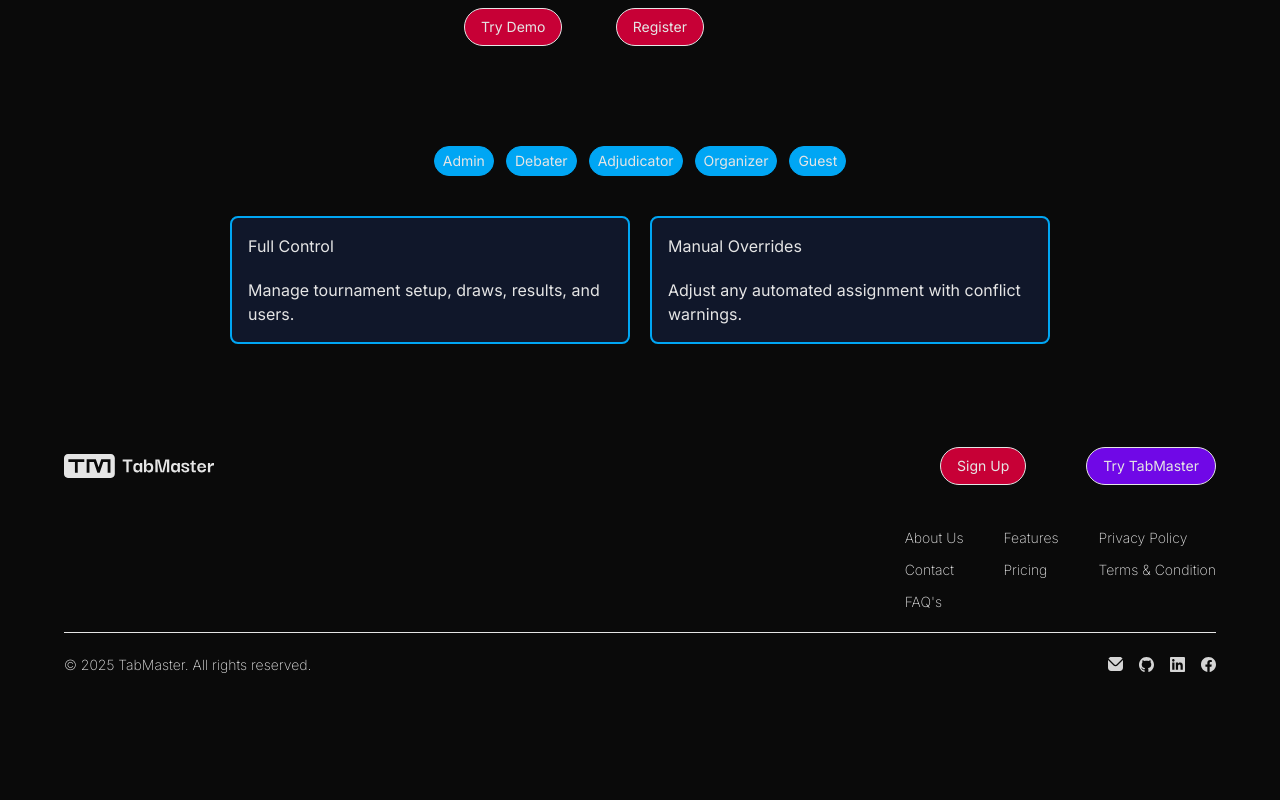
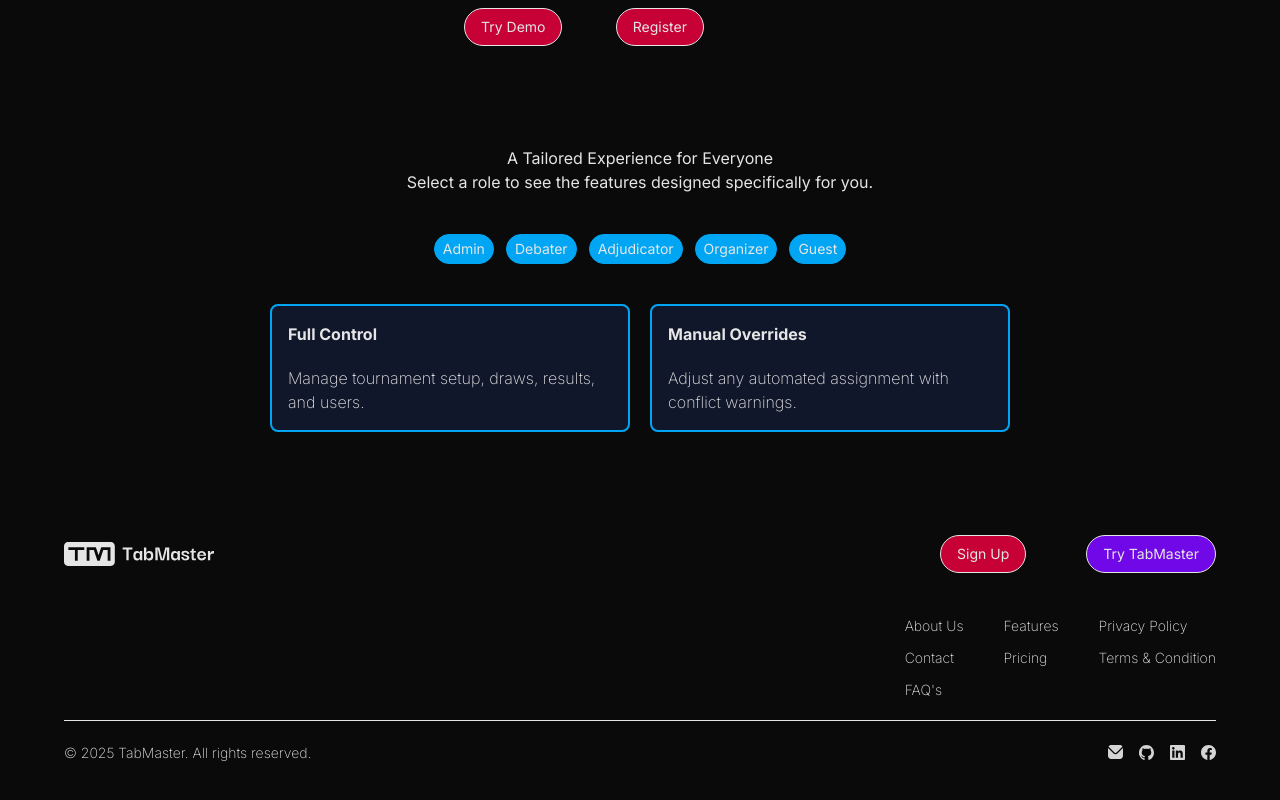
Before and after one commit to Ferdus615/TabMaster, a Next.js app: page / in a window 1280 px wide. Shown: the part 1632-2432 px from the top of the page. Before the commit the page ends 2348 px from the top, so only its background shows below. Built offline with nearby package versions, Linux system fonts and the light colour scheme.

Commit message:
roles section on processe for mobile view

```diff
--- a/components/button/SButton.jsx
+++ b/components/button/SButton.jsx
@@ -5,7 +5,7 @@ function SButton({ id = "", text = "Click Me", onClick }) {
     <button
       id={id}
       onClick={onClick}
-      className="bg-sky px-2 py-1 rounded-full border-1 border-sky hover:bg-persian text-sm font-regular flex justify-center"
+      className="bg-sky px-2 py-1 rounded-full border-1 border-sky hover:bg-persian text-sm font-regular flex justify-center hover:cursor-pointer"
     >
       {text}
     </button>
--- a/components/landing_page/Roles.jsx
+++ b/components/landing_page/Roles.jsx
@@ -37,7 +37,12 @@ const Roles = () => {
   };
 
   return (
-    <div className="flex flex-col gap-10 px-3 mb-20 mx-auto max-w-6xl items-center">
+    <div className="flex flex-col flex-warp gap-10 px-3 mb-20 mx-auto max-w-6xl items-center">
+      <div className="flex flex-col items-center">
+        <h1>A Tailored Experience for Everyone</h1>
+        <p>Select a role to see the features designed specifically for you.</p>
+      </div>
+
       <div id="btns" className="flex gap-3">
         {Object.keys(roleAct).map((role) => {
           return (
@@ -58,12 +63,9 @@ const Roles = () => {
         >
           {Object.entries(roleAct[selectedRole]).map(([key, value]) => {
             return (
-              <div
-                key={key}
-                className="card w-100"
-              >
-                <h2>{key}</h2>
-                <p>{value}</p>
+              <div key={key} className="card w-90">
+                <h2 className="font-bold">{key}</h2>
+                <p className="font-light">{value}</p>
               </div>
             );
           })}
```
